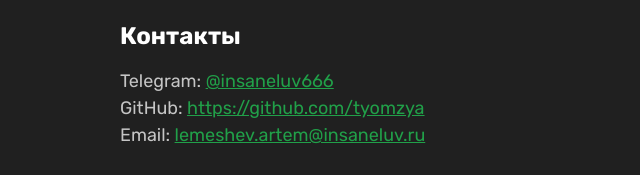
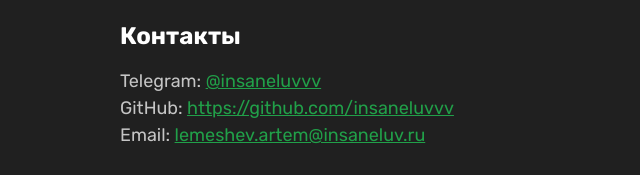
Before and after one commit to insaneluv666/resume-portfolio, a plain HTML site: page index.html in a window 1280 px wide. Shown: the part 625-800 px from the top of the page, 290-930 px from the left. Drawn offline with Linux system fonts and the light colour scheme.

Commit message:
socials links edit

```diff
--- a/index.html
+++ b/index.html
@@ -77,8 +77,8 @@
 
             <div class="conteiner-contacts">
                 <h3>Контакты</h3>
-                <h6>Telegram: <a class="link" href="https://t.me/insaneluv666" target="_blank">@insaneluv666</a></h6>
-                <h6>GitHub: <a class="link" href="https://github.com/tyomzya" target="_blank">https://github.com/tyomzya</a></h6>
+                <h6>Telegram: <a class="link" href="https://t.me/insaneluvvv" target="_blank">@insaneluvvv</a></h6>
+                <h6>GitHub: <a class="link" href="https://github.com/insaneluvvv" target="_blank">https://github.com/insaneluvvv</a></h6>
                 <h6>Email: <a class="link" href="mailto:lemeshev.artem@insaneluv.ru">lemeshev.artem@insaneluv.ru</a></h6>
             </div>
 
@@ -244,7 +244,7 @@
             <h6>&ensp;&ensp;Начал изучение Frontend с <b>HTML</b> и <b>CSS</b>, изучив основы стал применять полученные навыки на практике и начал разрабатывать свой сайт резюме/портфолио. Вышеупомянутых языков было
                 достаточно для создания страницы такого рода, но я взялся за изучение <b>JavaScript</b> и решил добавить его на свой сайт, сделав обработчики кнопок для портфолио. Захостил зайт на <b>Firebase</b>, приобрел
                 личный домен и привязал его к хостингу, чтобы можно было открыть мой сайт по доменному имени. Начиная разработку сайта сразу стал изучать и <b>Git</b>, чтобы с самого начала вести контроль версий.
-                Проект я опубликовал в свой репозиторий на <a class="link" href="https://github.com/tyomzya?tab=repositories" target="_blank">GitHub</a>!</h6>
+                Проект я опубликовал в свой репозиторий на <a class="link" href="https://github.com/insaneluvvv/resume-portfolio" target="_blank">GitHub</a>!</h6>
             <div class="portfolio-sites">
                 <div class="example-block3">
                     <h2>Personal site (Resume / Portfolio landing)</h2>
```
